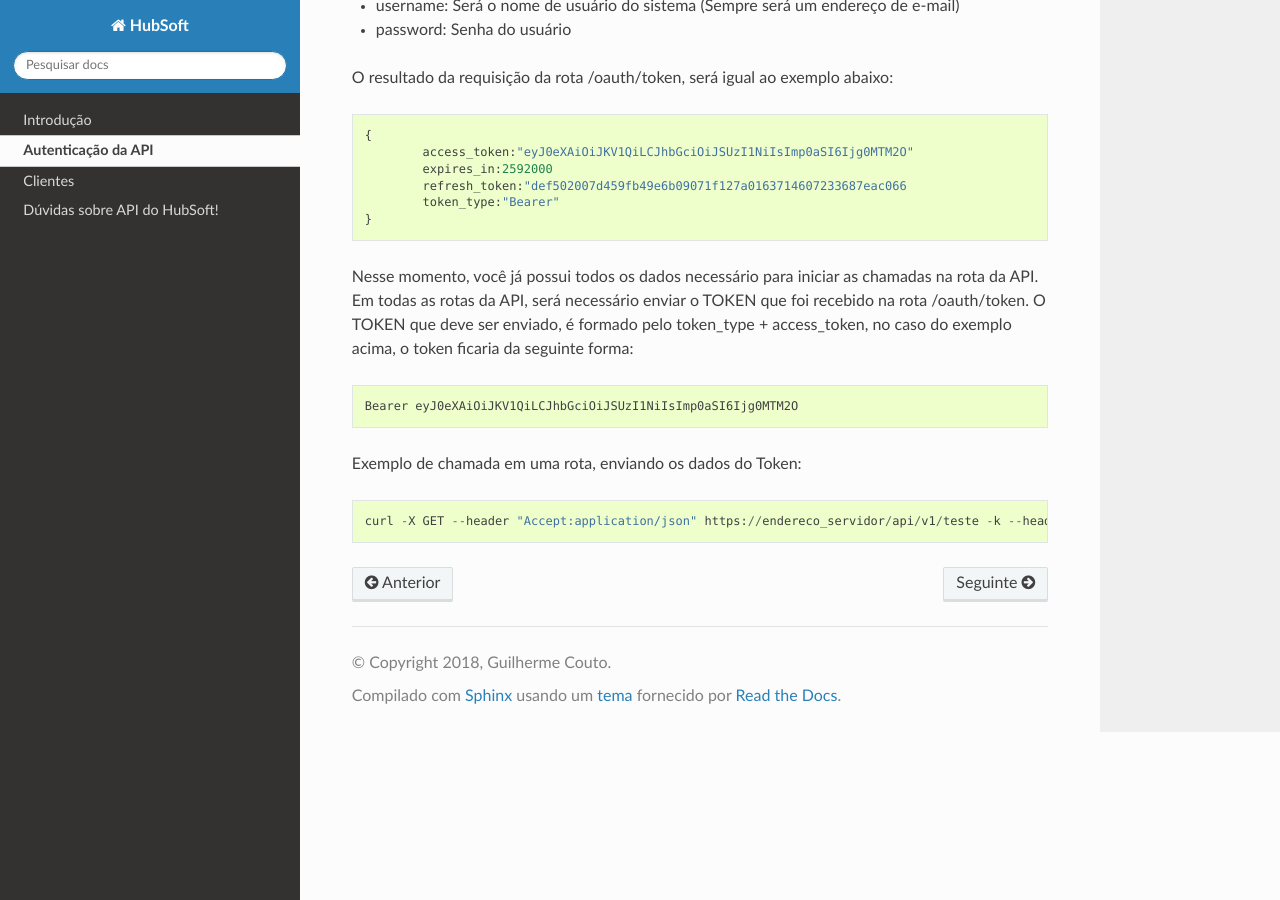
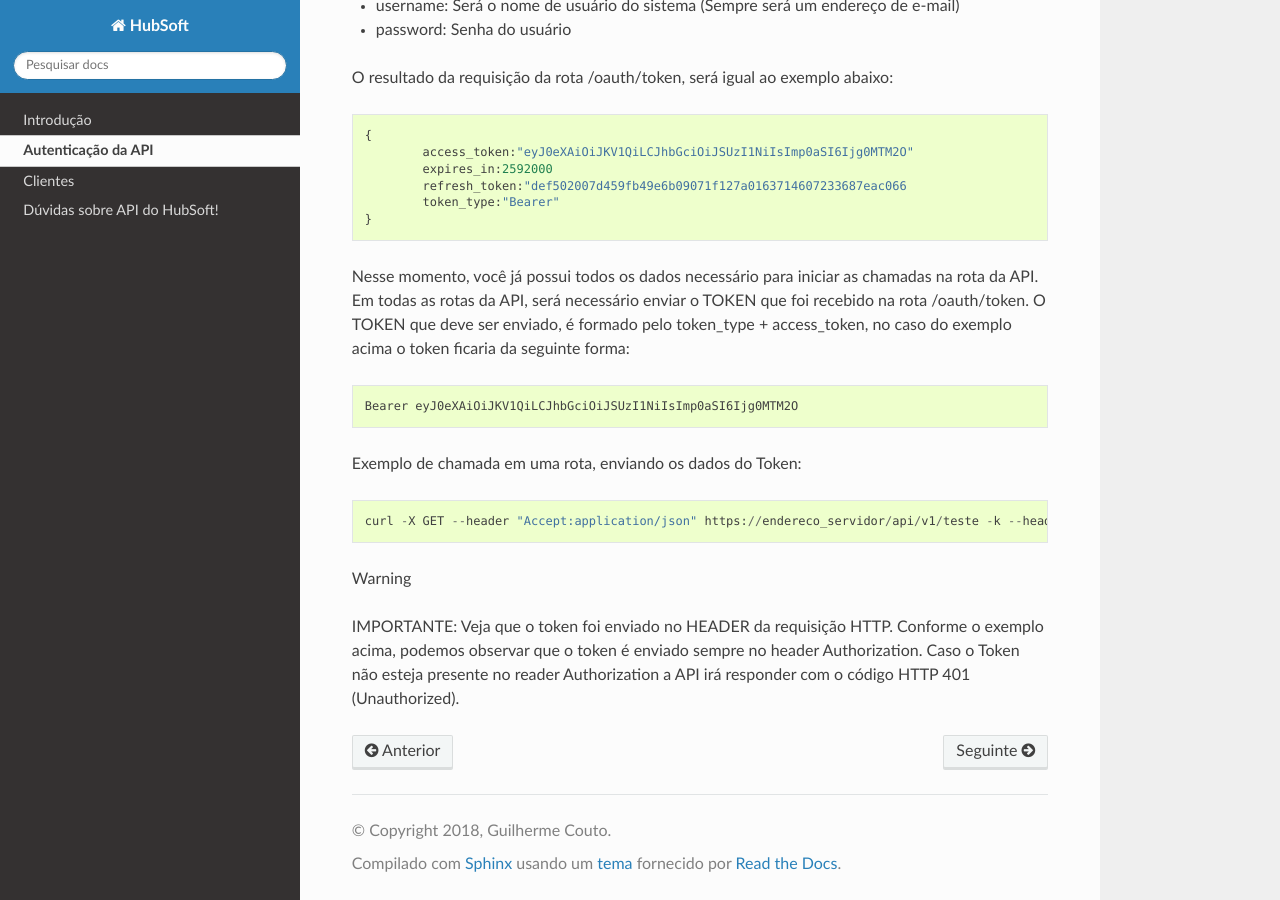
Before and after one commit to hubsoftbrasil/api, a Sphinx documentation site: the page built from docs/source/autenticacao.rst, in a window 1280 px wide and 900 px high, scrolled down 856 px. Built offline with Sphinx 7.4.7 and the Read the Docs theme 2.0.0, drawn with Linux system fonts in a browser that asks for light colours.

Commit message:
Melhorias na documentacao

```diff
--- a/docs/source/autenticacao.rst
+++ b/docs/source/autenticacao.rst
@@ -44,10 +44,14 @@
 
 Nesse momento, você já possui todos os dados necessário para iniciar as chamadas na rota da API.
 Em todas as rotas da API, será necessário enviar o TOKEN que foi recebido na rota /oauth/token.
-O TOKEN que deve ser enviado, é formado pelo token_type + access_token, no caso do exemplo acima, o token ficaria da seguinte forma::
+O TOKEN que deve ser enviado, é formado pelo token_type + access_token, no caso do exemplo acima o token ficaria da seguinte forma::
 
 	Bearer eyJ0eXAiOiJKV1QiLCJhbGciOiJSUzI1NiIsImp0aSI6Ijg0MTM2O
 
 Exemplo de chamada em uma rota, enviando os dados do Token::
 
 	curl -X GET --header "Accept:application/json" https://endereco_servidor/api/v1/teste -k --header "Authorization: Bearer eyJ0eXAiOiJKV1QiLCJhbGciOiJSUzI1NiIsImp0aSI6Ijg0MTM2O"
+
+Warning
+
+IMPORTANTE: Veja que o token foi enviado no HEADER da requisição HTTP. Conforme o exemplo acima, podemos observar que o token é enviado sempre no header :term:`Authorization`. Caso o Token não esteja presente no reader :term:`Authorization` a API irá responder com o código HTTP 401 (Unauthorized).
```
